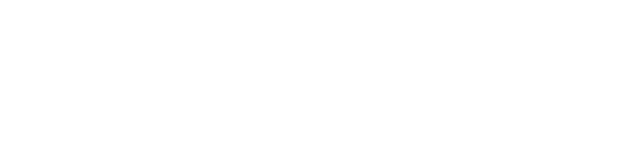
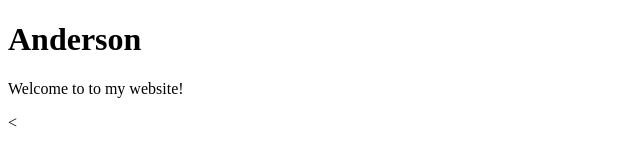
Before and after one commit to and500r/Codecademy.github.io, a plain HTML site: page index.html in a window 1280 px wide. Shown: the whole page, without its empty margins (0-640 px from the left). Drawn offline with Linux system fonts and the light colour scheme.

Commit message:
Add header and welcome paragraph to index.html

```diff
--- a/index.html
+++ b/index.html
@@ -2,6 +2,9 @@
 <html>
   <head></head>
   <body>
+    <h1>Anderson</h1>
+    <p>Welcome to to my website!</p>
+    <
     <p></p>
   </body>
 </html>
```
